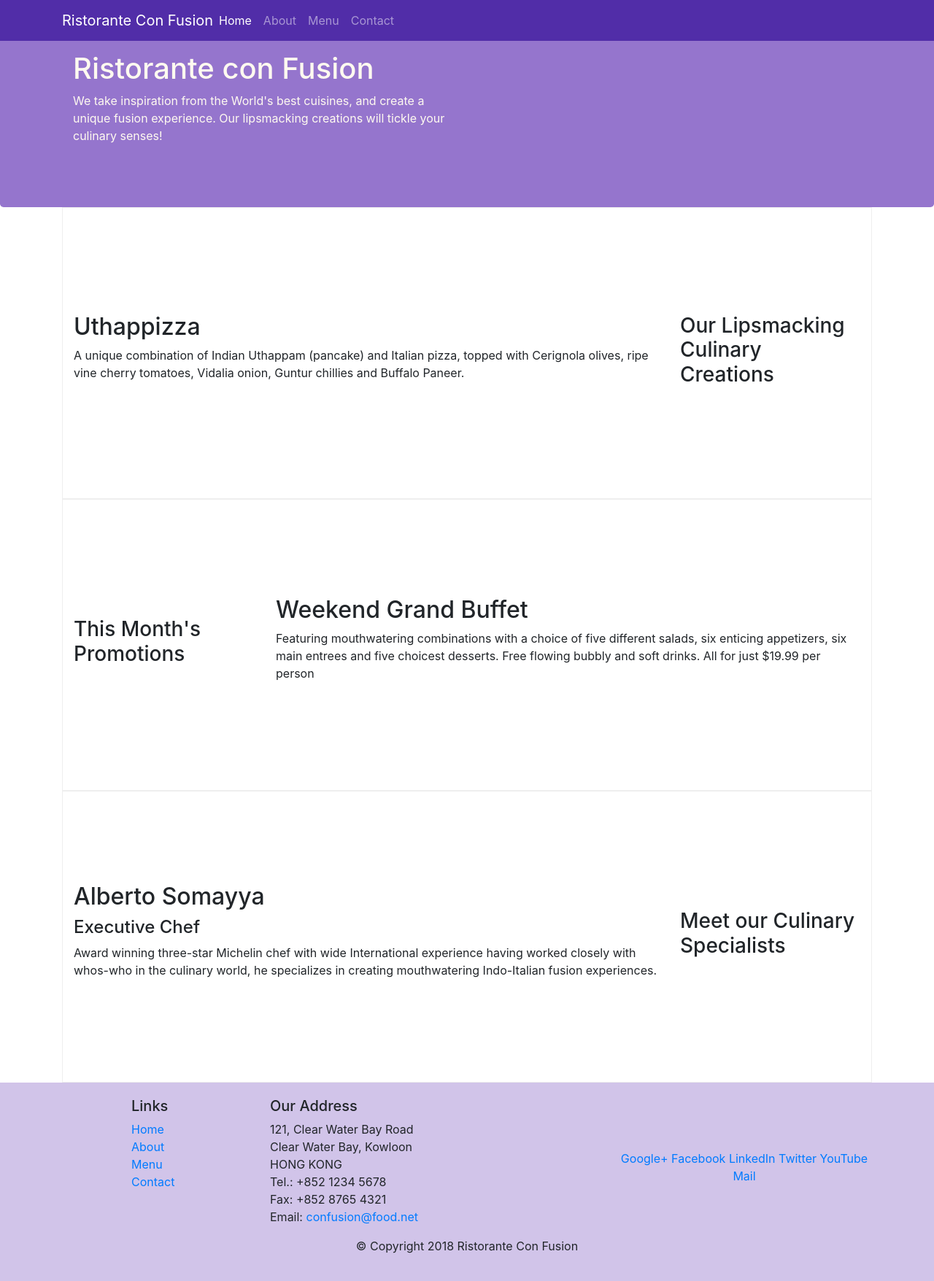
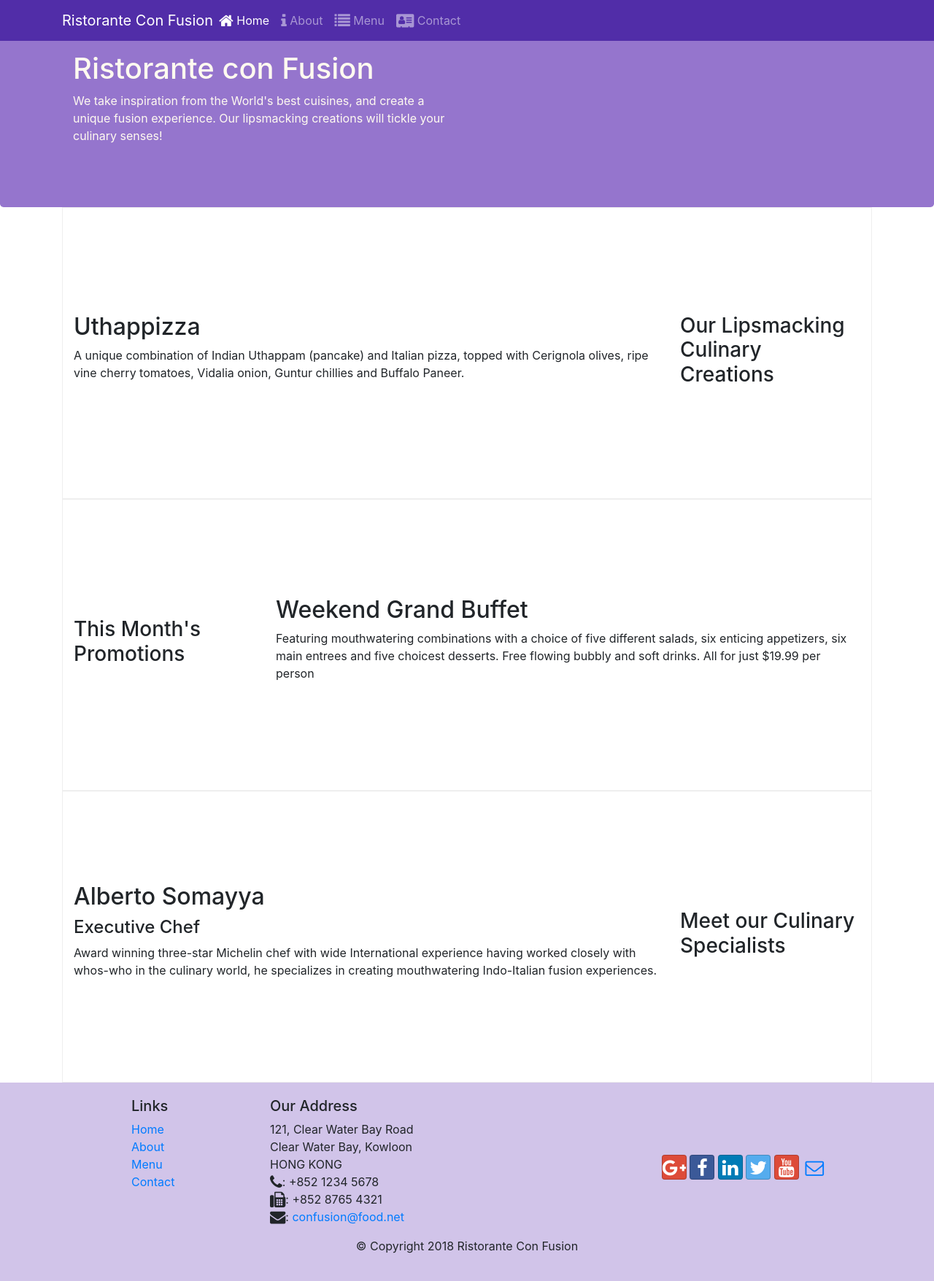
Before and after one commit to Sar-Ahmed/Frontend, a website: page index.html in a window 1280 px wide. Shown: the whole page at 73% size. Drawn offline with nearby package versions, Linux system fonts and the light colour scheme.

Commit message:
font-icons

```diff
--- a/aboutus.html
+++ b/aboutus.html
@@ -9,6 +9,8 @@
 
      <!-- Bootstrap CSS -->
      <link rel="stylesheet" href="node_modules/bootstrap/dist/css/bootstrap.min.css">
+     <link rel="stylesheet" href="node_modules/font-awesome/css/font-awesome.min.css">
+     <link rel="stylesheet" href="node_modules/bootstrap-social/bootstrap-social.css">
      <link rel="stylesheet" href="css/styles.css">
     <title>Ristorante Con Fusion: About Us</title>
 
@@ -28,18 +30,10 @@
           <a class="navbar-brand mr-auto" href="./index.html">Ristorante Con Fusion</a>
           <div class="collapse navbar-collapse" id="Navbar">
             <ul class="navbar-nav mr-auto">
-              <li class="nav-item">
-                <a class="nav-link" href="./index.html">Home</a>
-              </li>
-              <li class="nav-item active">
-                <a class="nav-link" href="#">About</a>
-              </li>
-              <li class="nav-item">
-                <a class="nav-link" href="#">Menu</a>
-              </li>
-              <li class="nav-item">
-                <a class="nav-link" href="#">Contact</a>
-              </li>
+                <li class="nav-item"><a class="nav-link" href="./index.html"><span class="fa fa-home fa-lg"></span> Home</a></li>
+                <li class="nav-item active"><a class="nav-link" href="#"><span class="fa fa-info fa-lg"></span> About</a></li>
+                <li class="nav-item"><a class="nav-link" href="#"><span class="fa fa-list fa-lg"></span> Menu</a></li>
+                <li class="nav-item"><a class="nav-link" href="#"><span class="fa fa-address-card fa-lg"></span> Contact</a></li>
             </ul>
           </div>
         </div>
@@ -114,19 +108,20 @@
 		              121, Clear Water Bay Road<br>
 		              Clear Water Bay, Kowloon<br>
 		              HONG KONG<br>
-		              Tel.: +852 1234 5678<br>
-		              Fax: +852 8765 4321<br>
-		              Email: <a href="mailto:confusion@food.net">confusion@food.net</a>
+		              <i class="fa fa-phone fa-lg"></i>: +852 1234 5678<br>
+                      <i class="fa fa-fax fa-lg"></i>: +852 8765 4321<br>
+                      <i class="fa fa-envelope fa-lg"></i>:
+                      <a href="mailto:confusion@food.net">confusion@food.net</a>
 		           </address>
                 </div>
                 <div class="col-12 col-sm-4 align-self-center">
                     <div class="text-center">
-                        <a href="http://google.com/+">Google+</a>
-                        <a href="http://www.facebook.com/profile.php?id=">Facebook</a>
-                        <a href="http://www.linkedin.com/in/">LinkedIn</a>
-                        <a href="http://twitter.com/">Twitter</a>
-                        <a href="http://youtube.com/">YouTube</a>
-                        <a href="mailto:">Mail</a>
+                        <a class="btn btn-social-icon btn-google" href="http://google.com/+"><i class="fa fa-google-plus"></i></a>
+                        <a class="btn btn-social-icon btn-facebook" href="http://www.facebook.com/profile.php?id="><i class="fa fa-facebook"></i></a>
+                        <a class="btn btn-social-icon btn-linkedin" href="http://www.linkedin.com/in/"><i class="fa fa-linkedin"></i></a>
+                        <a class="btn btn-social-icon btn-twitter" href="http://twitter.com/"><i class="fa fa-twitter"></i></a>
+                        <a class="btn btn-social-icon btn-google" href="http://youtube.com/"><i class="fa fa-youtube"></i></a>
+                        <a class="btn btn-social-icon" href="mailto:"><i class="fa fa-envelope-o"></i></a>
                     </div>
                 </div>
            </div>
--- a/index.html
+++ b/index.html
@@ -13,6 +13,14 @@
     <link
       rel="stylesheet"
       href="node_modules/bootstrap/dist/css/bootstrap.min.css"
+    />
+    <link
+      rel="stylesheet"
+      href="node_modules/font-awesome/css/font-awesome.min.css"
+    />
+    <link
+      rel="stylesheet"
+      href="node_modules/bootstrap-social/bootstrap-social.css"
     />
     <link rel="stylesheet" href="css/styles.css" />
     <title>Ristorante Con Fusion</title>
@@ -32,17 +40,25 @@
         <a class="navbar-brand mr-auto" href="#">Ristorante Con Fusion</a>
         <div class="collapse navbar-collapse" id="Navbar">
           <ul class="navbar-nav mr-auto">
-            <li class="nav-item  active">
-              <a class="nav-link" href="#">Home</a>
+            <li class="nav-item active">
+              <a class="nav-link" href="#"
+                ><span class="fa fa-home fa-lg"></span> Home</a
+              >
             </li>
             <li class="nav-item">
-              <a class="nav-link" href="./aboutus.html">About</a>
+              <a class="nav-link" href="./aboutus.html"
+                ><span class="fa fa-info fa-lg"></span> About</a
+              >
             </li>
             <li class="nav-item">
-              <a class="nav-link" href="#">Menu</a>
+              <a class="nav-link" href="#"
+                ><span class="fa fa-list fa-lg"></span> Menu</a
+              >
             </li>
             <li class="nav-item">
-              <a class="nav-link" href="#">Contact</a>
+              <a class="nav-link" href="#"
+                ><span class="fa fa-address-card fa-lg"></span> Contact</a
+              >
             </li>
           </ul>
         </div>
@@ -129,20 +145,21 @@
               121, Clear Water Bay Road<br />
               Clear Water Bay, Kowloon<br />
               HONG KONG<br />
-              Tel.: +852 1234 5678<br />
-              Fax: +852 8765 4321<br />
-              Email: <a href="mailto:confusion@food.net">confusion@food.net</a>
+              <i class="fa fa-phone fa-lg"></i>: +852 1234 5678<br />
+              <i class="fa fa-fax fa-lg"></i>: +852 8765 4321<br />
+              <i class="fa fa-envelope fa-lg"></i>:
+              <a href="mailto:confusion@food.net">confusion@food.net</a>
             </address>
           </div>
           <div class="col-12 col-sm-4 align-self-center">
             <div class="text-center">
-              <a href="http://google.com/+">Google+</a>
-              <a href="http://www.facebook.com/profile.php?id=">Facebook</a>
-              <a href="http://www.linkedin.com/in/">LinkedIn</a>
-              <a href="http://twitter.com/">Twitter</a>
-              <a href="http://youtube.com/">YouTube</a>
-              <a href="mailto:">Mail</a>
-            </div>
+              <a class="btn btn-social-icon btn-google" href="http://google.com/+"><i class="fa fa-google-plus"></i></a>
+              <a class="btn btn-social-icon btn-facebook" href="http://www.facebook.com/profile.php?id="><i class="fa fa-facebook"></i></a>
+              <a class="btn btn-social-icon btn-linkedin" href="http://www.linkedin.com/in/"><i class="fa fa-linkedin"></i></a>
+              <a class="btn btn-social-icon btn-twitter" href="http://twitter.com/"><i class="fa fa-twitter"></i></a>
+              <a class="btn btn-social-icon btn-google" href="http://youtube.com/"><i class="fa fa-youtube"></i></a>
+              <a class="btn btn-social-icon" href="mailto:"><i class="fa fa-envelope-o"></i></a>
+          </div>
           </div>
         </div>
         <div class="row justify-content-center">
--- a/package.json
+++ b/package.json
@@ -15,6 +15,8 @@
   },
   "dependencies": {
     "bootstrap": "^4.0.0",
+    "bootstrap-social": "^5.1.1",
+    "font-awesome": "^4.7.0",
     "jquery": "^3.3.1",
     "popper.js": "^1.12.9"
   }
```
Also changed, not shown: 1 other file.
